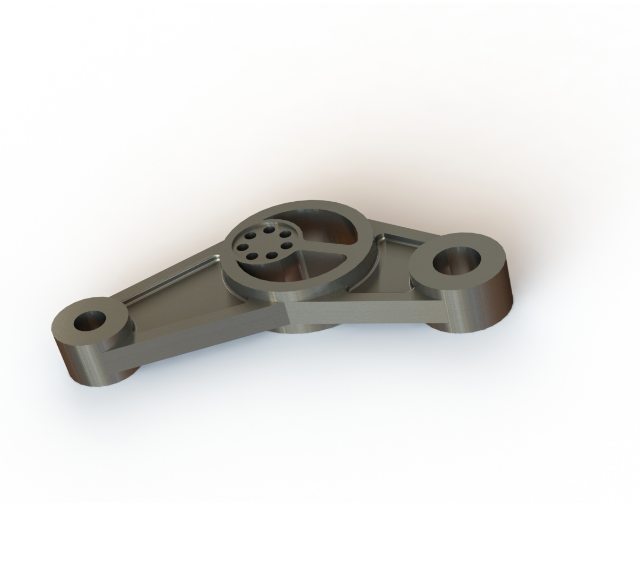
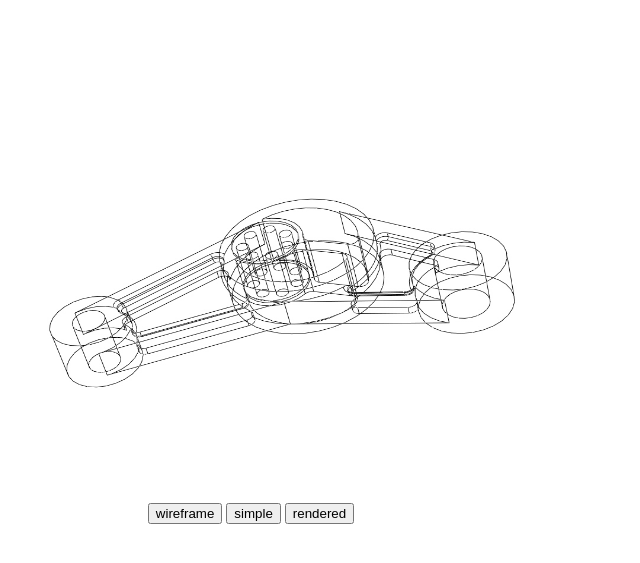
Before and after one commit to dohodo/stuff, a plain HTML site: page index.html in a window 1280 px wide. Shown: the part 97-660 px from the top of the page, without its empty margins (389-1029 px from the left). Drawn offline with nearby package versions, Linux system fonts and the light colour scheme.

Commit message:
Add files via upload

```diff
--- a/index.html
+++ b/index.html
@@ -3,13 +3,31 @@
 <head>
 	<title>Florin Dinu's Portofolio</title>
 	<link rel="stylesheet prefetch" href="style.css">
+	<script src="https://ajax.googleapis.com/ajax/libs/jquery/3.2.1/jquery.min.js"></script>
 </head>
 <body>
 	<div class="spot">
-		<img src="1.jpg" />
-		<img src="2.jpg" />
-		<img src="3.jpg" />
+		<img id="r" src="3.jpg" />
+		<img id="s" src="2.jpg" />
+		<img id="w" src="1.jpg" />
 	</div>
-
+	<div class="buttons">
+		<button id="wire">wireframe</button>
+		<button id="simple">simple</button>
+		<button id="render">rendered</button>
+	</div>
+	<script type="text/javascript">
+		$( "#wire" ).click(function() {
+			$("#w").css("opacity","1");
+		});
+		$( "#simple" ).click(function() {
+			$("#w").css("opacity","0");
+			$("#s").css("opacity","1");
+		});
+		$( "#render" ).click(function() {
+			$("#s, #w").css("opacity","0");
+			$("#r").css("opacity","1");
+		});
+	</script>
 </body>
 </html>
--- a/style.css
+++ b/style.css
@@ -51,7 +51,7 @@ table {
 
 .spot {
     height: 500px;
-    margin: 100px auto;
+    margin: 100px auto 0 auto;
     width: 987px;
     position: relative;
 }
@@ -62,4 +62,19 @@ table {
     position: absolute;
     left: 0;
     top: 0;
+    opacity: 1;
+    -webkit-transition: all 1s ease-out;
+    -moz-transition: all 1s ease-out;
+    -o-transition: all 1s ease-out;
+    transition: all 1s ease-out;
 }
+
+.buttons {
+    margin: 0 auto;
+    text-align: center;
+
+}
+
+.buttons button {
+
+}
```
